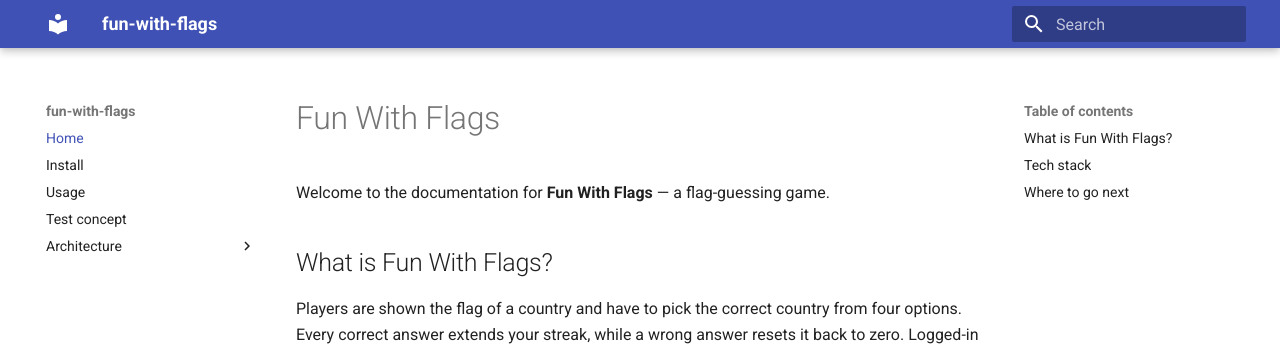
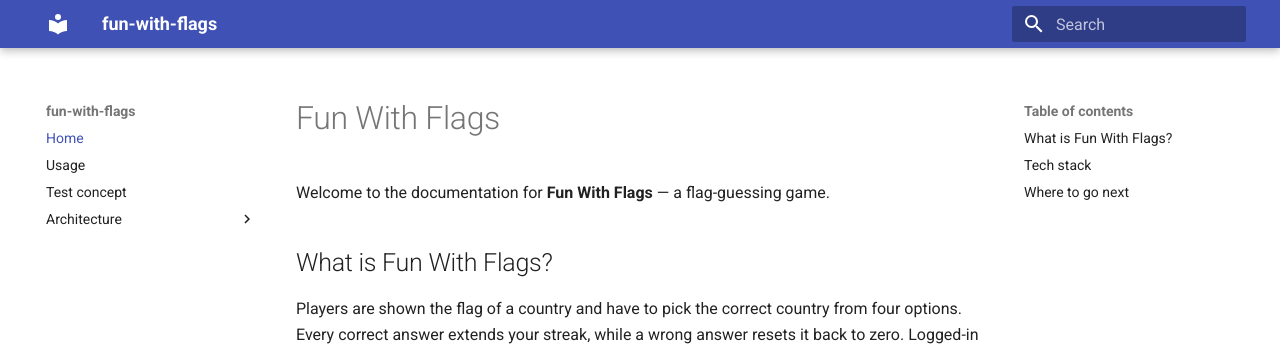
Before and after one commit to r0135tE1/sqs, an MkDocs documentation site: the page built from docs/index.md, in a window 1280 px wide. Shown: the top 349 px of the page. Built offline with MkDocs 1.6.1 and Material for MkDocs 9.7.7, drawn with Linux system fonts in a browser that asks for light colours.

Commit message:
removed unused doc page from yaml

```diff
--- a/mkdocs.yml
+++ b/mkdocs.yml
@@ -4,7 +4,6 @@ theme:
 
 nav:
   - Home: index.md
-  - Install: install.md
   - Usage: usage.md
   - Test concept: test-concept.md
   - Architecture:
```
